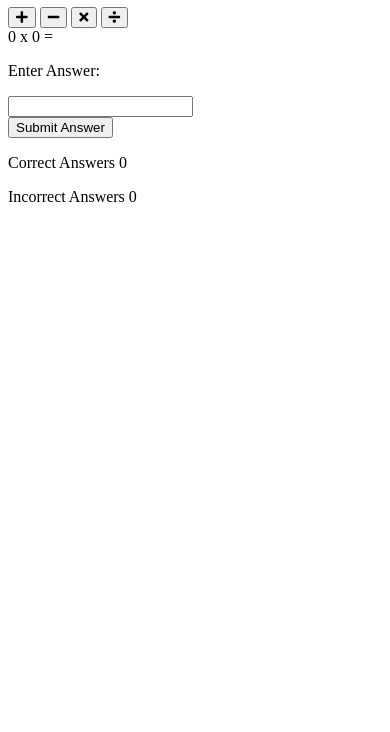
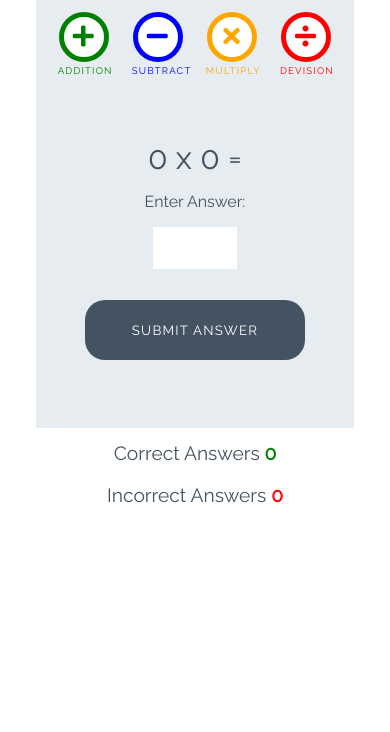
Before and after one commit to SardarAmiri/love-math, a plain HTML site: page index.html in a window 390 px wide. Shown: the part 112-844 px from the top of the page. Drawn offline with Linux system fonts and the light colour scheme.

Commit message:
add style to the game

```diff
--- a/assets/css/style.css
+++ b/assets/css/style.css
@@ -1,8 +1,251 @@
-@import url('https://fonts.googleapis.com/css2?family=Open+Sans:ital,wght@0,300..800;1,300..800&family=Poppins:ital,wght@0,100;0,200;0,300;0,400;0,500;0,600;0,700;0,800;0,900;1,100;1,200;1,300;1,400;1,500;1,600;1,700;1,800;1,900&family=Raleway:ital,wght@0,100..900;1,100..900&display=swap');
+/* --------- Global style */
 
+body {
+    background-color: white;
+    font-family: "Raleway", sans-serif;
+    color: #445361;
+    text-align: center;
+}
 
-@media (max-width: 576px) {
-    .input-box {
+/* --------- Heading */
+
+.heading {
+    text-align: center;
+    font-size: 2.5rem;
+}
+
+.logo {
+    height: 40px;
+    padding-right: 5px;
+}
+
+/* --------- Game layout */
+
+.game-area {
+    background-color: #E6ECF0;
+    box-sizing: border-box;
+    width: 85%;
+    height: 65vh;
+    max-height: 450px;
+    max-width: 830px;
+    margin-left: auto;
+    margin-right: auto;
+    padding: 1%;
+}
+
+.question-area {
+    width: 50%;
+    font-size: 2rem;
+    margin: auto;
+    padding: 50px 0;
+}
+
+.question-area span {
+    padding: 0 15px;
+}
+
+.score-area {
+    margin: 5px auto;
+    width: 60%;
+    font-size: 1.2rem;
+}
+
+.controls-area {
+    width: 85%;
+    margin: 30px auto;
+}
+
+#score {
+    color: green;
+    font-weight: bold;
+}
+
+#incorrect {
+    color: red;
+    font-weight: bold;
+}
+
+.answer-message {
+    display: none;
+    font-size: 1rem;
+}
+
+#answer-box {
+    border: none;
+    color: #445361;
+    display: inline-block;
+    height: 40px;
+    width: 80px;
+    font-size: 1.2rem;
+}
+
+.scores {
+    display: inline-block;
+    padding: 25px;
+}
+
+/* --------- Buttons */
+
+.btn {
+    width: 220px;
+    height: 60px;
+    font-family: "Raleway", sans-serif;
+    text-transform: uppercase;
+    letter-spacing: 1.2px;
+    color: white;
+}
+
+.btn:focus {
+    outline: none;
+}
+
+.btn--big {
+    padding-top: 10px;
+    border-radius: 50%;
+    background-color: white;
+    border: 10px solid;
+    width: 100px;
+    height: 100px;
+    font-size: 3.2rem;
+    margin: 0 30px;
+    transition: all 0.5s;
+}
+
+.btn--big::after {
+    content: attr(data-type);
+    font-size: 1rem;
+    position: relative;
+    left: -0.5em;
+}
+
+.btn--blue {
+    border-color: blue;
+    color: blue;
+}
+
+.btn--blue:active,
+.btn--blue:hover {
+    background-color: darkblue;
+    color: white;
+}
+
+.btn--orange {
+    border-color: orange;
+    color: orange;
+}
+
+.btn--orange:active,
+.btn--orange:hover {
+    background-color: darkorange;
+    color: white;
+}
+
+.btn--red {
+    border-color: red;
+    color: red;
+}
+
+.btn--red:active,
+.btn--red:hover {
+    background-color: darkred;
+    color: white;
+}
+
+.btn--green {
+    border-color: green;
+    color: green;
+}
+
+.btn--green:active,
+.btn--green:hover {
+    background-color: darkgreen;
+    color: white;
+}
+
+.btn--gray {
+    margin-top: 25px;
+    background-color: #445361;
+    border: 1px transparent;
+    border-radius: 20px;
+}
+
+.btn--gray:active,
+.btn--gray:hover {
+    background-color: #0d1013;
+}
+
+/* --------- Media queries */
+
+@media (max-width: 414px) {
+    .controls-area {
+        width: 100%;
+    }
+
+    .btn--big {
+        margin: 0 10px;
+        padding: 5px;
+        border: 5px solid;
         width: 50px;
+        height: 50px;
+        font-size: 1.5rem;
+    }
+
+    .btn--big::after {
+        font-size: 0.6rem;
+        left: -0.7rem;
+    }
+
+    .question-area {
+        padding: 10% 0;
+        width: 100%;
+    }
+
+    .question-area span {
+        padding: 0;
+    }
+
+    .answer-message {
+        display: block;
+    }
+
+    #answer-box {
+        display: block;
+        margin: 0 auto;
+    }
+    .btn--gray {
+        margin-top: 0;
+    }
+
+    .score-area {
+        width: 100%;
+    }
+
+    .scores {
+        margin: 0.5em auto;
+        display: block;
+        padding: 5px;
+    }
+
+    .heading {
+        font-size: 2rem;
     }
 }
+
+@media (max-width: 320px) {
+    .game-area {
+        height: 70vh;
+    }
+
+    .controls-area {
+        width: 75%;
+        margin: 10px auto;
+    }
+
+    .btn--big {
+        margin: 10px 10px;
+    }
+    .question-area {
+        padding: 10px 0;
+    }
+
+}
--- a/index.html
+++ b/index.html
@@ -17,7 +17,7 @@
     />
 
     <link rel="stylesheet" href="assets/css/style.css" />
-    <title>Document</title>
+    <title>Love-Math</title>
   </head>
 
   <body>
@@ -27,16 +27,16 @@
 
     <div class="game-area">
       <div class="controls-area">
-        <button class="btn btn--big btn--green">
+        <button data-type="addition" class="btn btn--big btn--green">
           <i class="fas fa-plus"></i>
         </button>
-        <button class="btn btn--big btn--blue">
+        <button data-type="subtract" class="btn btn--big btn--blue">
           <i class="fas fa-minus"></i>
         </button>
-        <button class="btn btn--big btn--orange">
+        <button data-type="multiply" class="btn btn--big btn--orange">
           <i class="fas fa-times"></i>
         </button>
-        <button class="btn btn--big btn--red">
+        <button data-type="devision" class="btn btn--big btn--red">
           <i class="fas fa-divide"></i>
         </button>
       </div>
```
